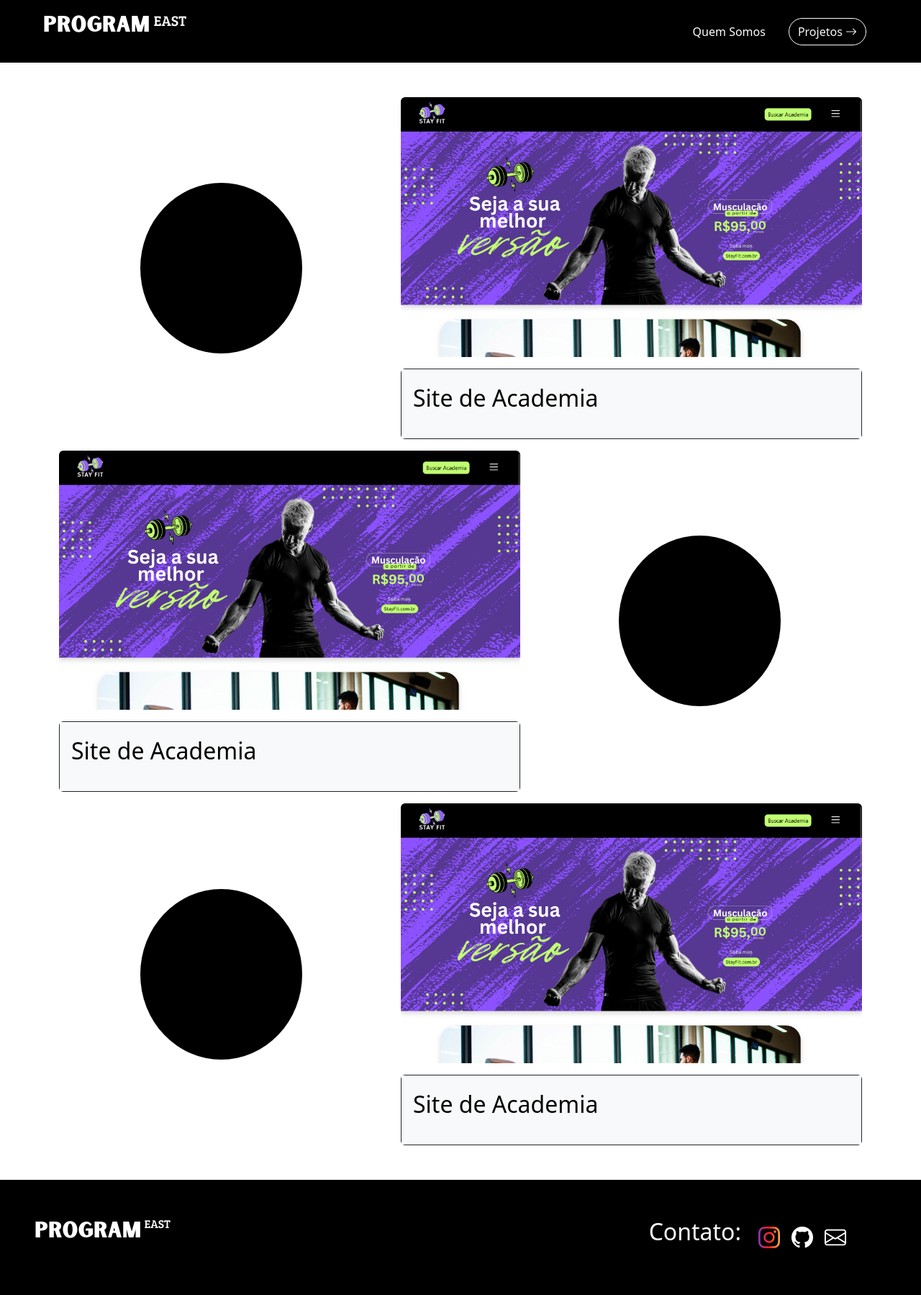
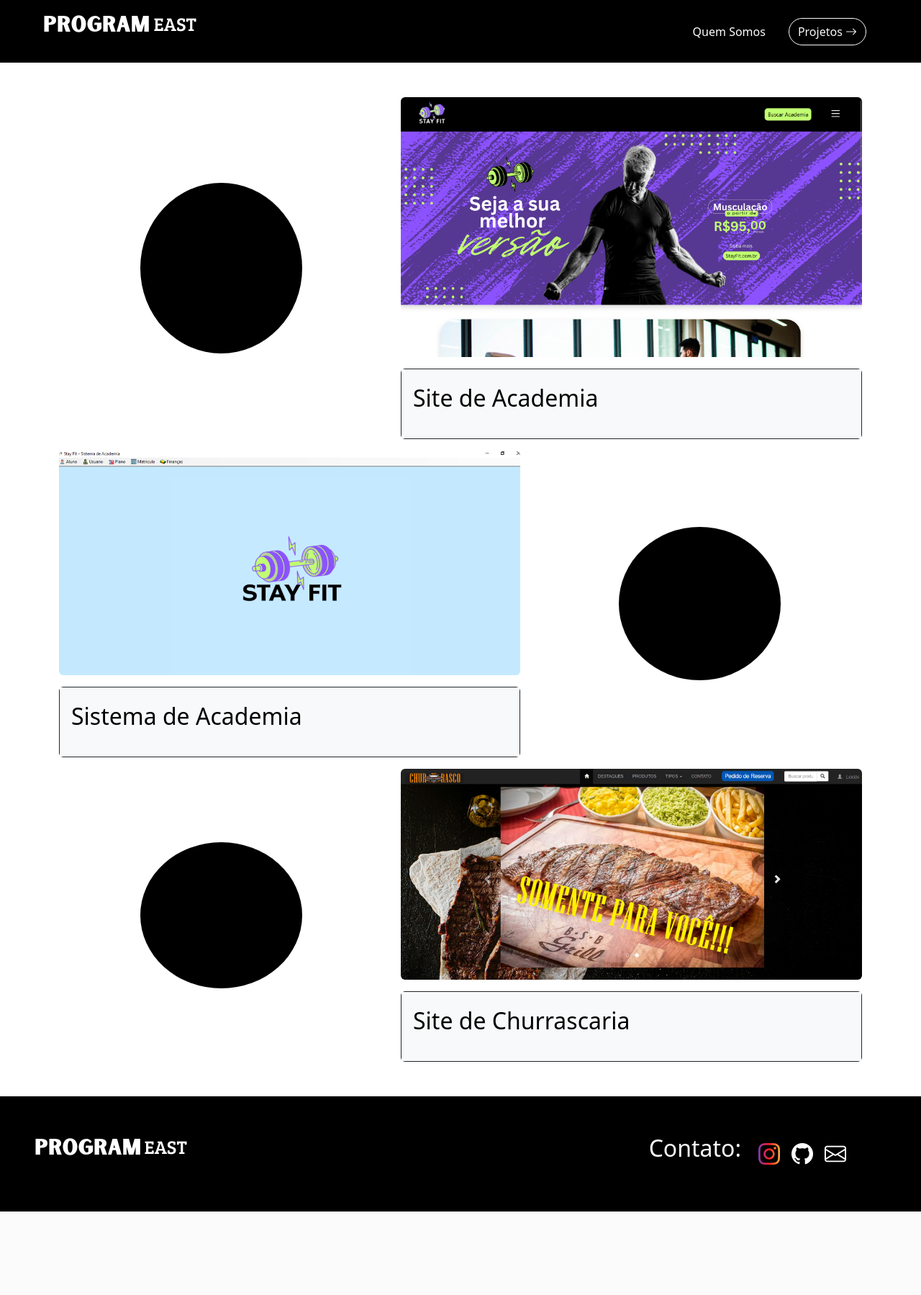
Before and after one commit to ProgramEast/portfolio, a PHP site: page / in a window 1280 px wide. Shown: the whole page at 72% size. After the commit the page ends 1683 px from the top, so only its background shows below. Run offline with PHP 8.4, Linux system fonts and the light colour scheme.

Commit message:
feat: adicionando imagens dos ooutros cards de projetos

```diff
--- a/css/style.css
+++ b/css/style.css
@@ -15,7 +15,7 @@
 
 #east {
     font-family: 'Bree serif';
-    font-size: 2;
+    font-size: 26px;
 }
 
 
--- a/index.html
+++ b/index.html
@@ -42,6 +42,8 @@
 
 
     <div class="container my-5" id="projetos">
+
+        <!-- Site Stayfit -->
         <div class="row mb-3">
 
             <div class="col-5 d-flex justify-content-center align-items-center">
@@ -64,16 +66,18 @@
 
         </div>
 
+        <!-- Desktop Stay Fit -->
+
         <div class="row mb-3">
 
             <div class="col-7">
-                <img class="img-fluid rounded mb-3" src="img/web_stayfit.png" alt="">
+                <img class="img-fluid rounded mb-3" src="img/desk_stayfit.png" alt="">
 
 
 
                 <div class="card border-dark">
                     <div class="card-body text-bg-light">
-                        <p class="fs-2">Site de Academia</p>
+                        <p class="fs-2">Sistema de Academia</p>
                     </div>
                 </div>
 
@@ -88,6 +92,8 @@
 
         </div>
 
+        <!-- Chuleta -->
+
         <div class="row mb-3">
 
             <div class="col-5 d-flex justify-content-center align-items-center">
@@ -95,13 +101,13 @@
             </div>
 
             <div class="col-7">
-                <img class="img-fluid rounded mb-3" src="img/web_stayfit.png" alt="">
+                <img class="img-fluid rounded mb-3" src="img/web_chuleta.png" alt="">
 
 
 
                 <div class="card border-dark">
                     <div class="card-body text-bg-light">
-                        <p class="fs-2">Site de Academia</p>
+                        <p class="fs-2">Site de Churrascaria</p>
                     </div>
                 </div>
 
```
